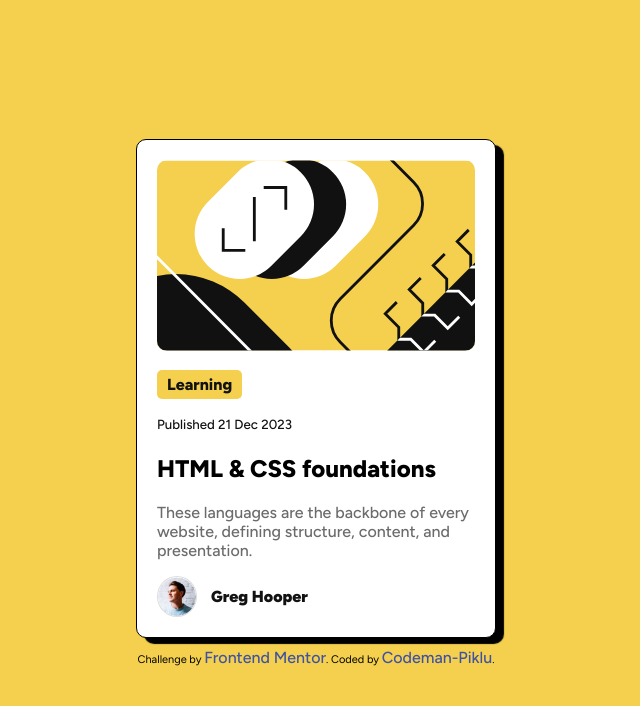
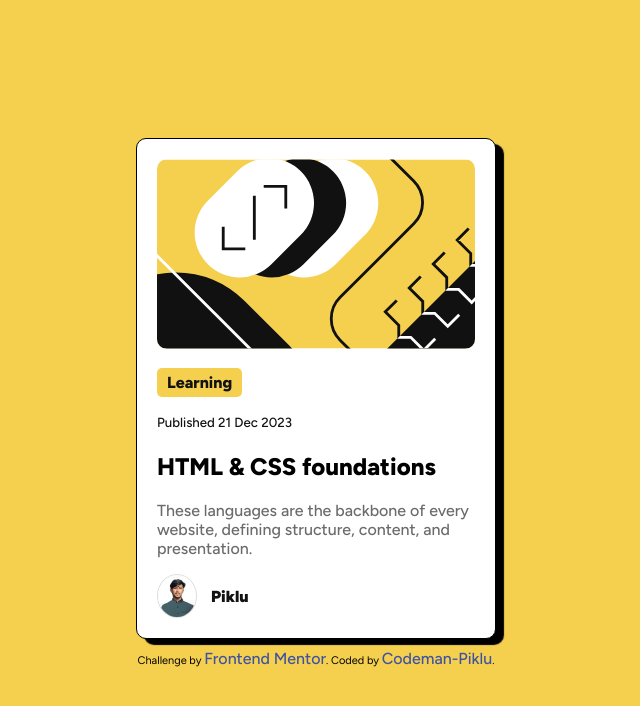
Before and after one commit to Codeman-piklu/Blog-preview-card-solution, a plain HTML site: page index.html in a window 1280 px wide. Shown: the whole page, without its empty margins (332-972 px from the left). Drawn offline with Linux system fonts and the light colour scheme.

Commit message:
add new image file

```diff
--- a/index.html
+++ b/index.html
@@ -32,8 +32,8 @@
   <p>These languages are the backbone of every website, defining structure, content, and presentation.</p>
 
 <div class="footer">
-  <img src="image-avatar.webp" alt="">
-  <a href="">  Greg Hooper</a>
+  <img src="123.jpg" alt="">
+  <a href="">  Piklu </a>
 </div>
   </div>
   </div>
```
Also changed, not shown: 123.jpg (added), image-avatar.webp (deleted).
